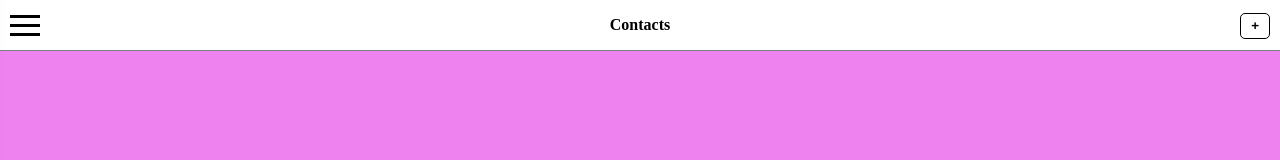
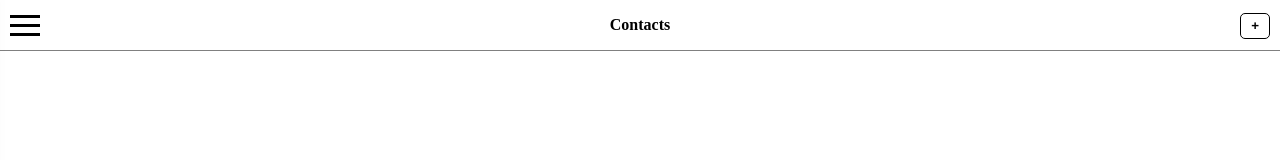
Before and after one commit to yac073/cogs120_htmlproj, a plain HTML site: page index.html in a window 1280 px wide. Drawn offline with nearby package versions, Linux system fonts and the light colour scheme.

Commit message:
change bg color

```diff
--- a/css/HomePage.css
+++ b/css/HomePage.css
@@ -1,7 +1,7 @@
 body {
 	padding: 0;
 	margin:0;
-	background-color:violet;
+	background-color:white;
 	align-self:center;
 }
 
```
